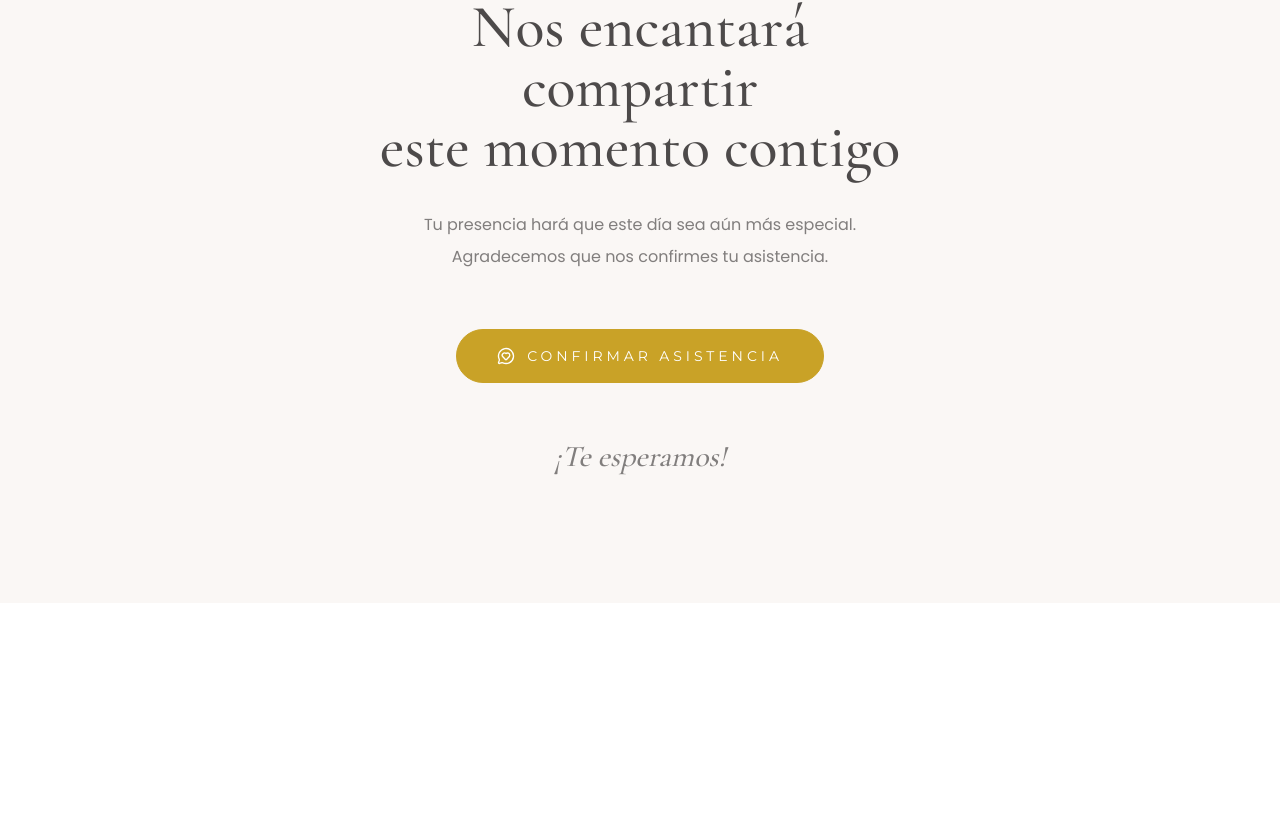
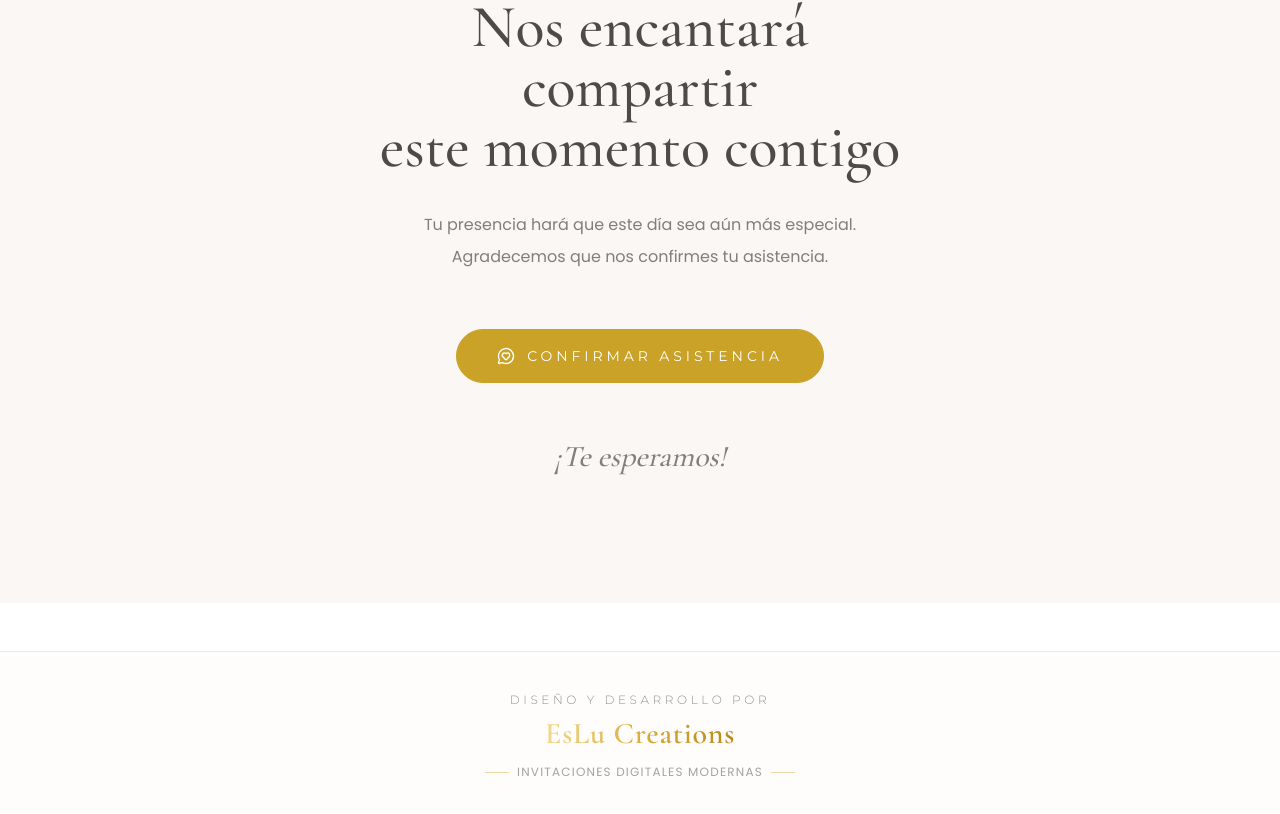
Before and after one commit to EsLu-Creations/Invitacion-Despedida-Soltera-Esmeralda, a React (Vite) app: page / in a window 1280 px wide. Shown: the part 5172-5986 px from the top of the page. Before the commit the page ends 5775 px from the top, so only its background shows below. Built offline with nearby package versions, Linux system fonts and the light colour scheme.

Commit message:
feat(component): footer agregado

```diff
--- a/src/App.tsx
+++ b/src/App.tsx
@@ -1,5 +1,6 @@
 import Countdown from "./components/Countdown/Countdown";
 import DressCode from "./components/DressCode/DressCode";
+import Footer from "./components/Footer/Footer";
 import Gifts from "./components/Gifts/Gifts";
 import Header from "./components/Header/Header";
 import Reception from "./components/Reception/Reception";
@@ -14,6 +15,7 @@ const App = () => {
       <DressCode />
       <Gifts />
       <RSVP />
+      <Footer />
     </div>
   );
 };
--- /dev/null
+++ b/src/components/Footer/Footer.tsx
@@ -0,0 +1,77 @@
+const Footer = () => {
+  return (
+    <footer
+      className="
+        w-full
+        py-10
+        mt-12
+        bg-marfil/30
+        border-t
+        border-dorado/20
+        flex
+        flex-col
+        items-center
+        justify-center
+      "
+    >
+      <div className="flex flex-col items-center gap-2 px-6 text-center">
+        <p
+          className="
+            uppercase
+            tracking-[0.3em]
+            text-gris-calido/60
+            text-[10px]
+            md:text-xs
+            font-light
+            font-montserrat
+          "
+        >
+          Diseño y desarrollo por
+        </p>
+
+        <a
+          href="https://instagram.com/tu_usuario"
+          target="_blank"
+          rel="noopener noreferrer"
+          className="
+            font-cormorant
+            text-2xl
+            md:text-3xl
+            font-semibold
+            tracking-wide
+            text-transparent
+            bg-linear-to-r
+            from-[#F1D98B]
+            via-[#D6AF3A]
+            to-[#B8871A]
+            bg-clip-text
+            hover:opacity-75
+            transition-opacity
+            cursor-pointer
+          "
+        >
+          EsLu Creations
+        </a>
+
+        <div className="flex items-center gap-2 mt-1">
+          <div className="h-px w-6 bg-dorado/40" />
+          <p
+            className="
+              font-poppins
+              text-gris-calido/50
+              text-[10px]
+              md:text-xs
+              tracking-widest
+              uppercase
+            "
+          >
+            Invitaciones Digitales Modernas
+          </p>
+          <div className="h-px w-6 bg-dorado/40" />
+        </div>
+      </div>
+    </footer>
+  );
+};
+
+export default Footer;
```
